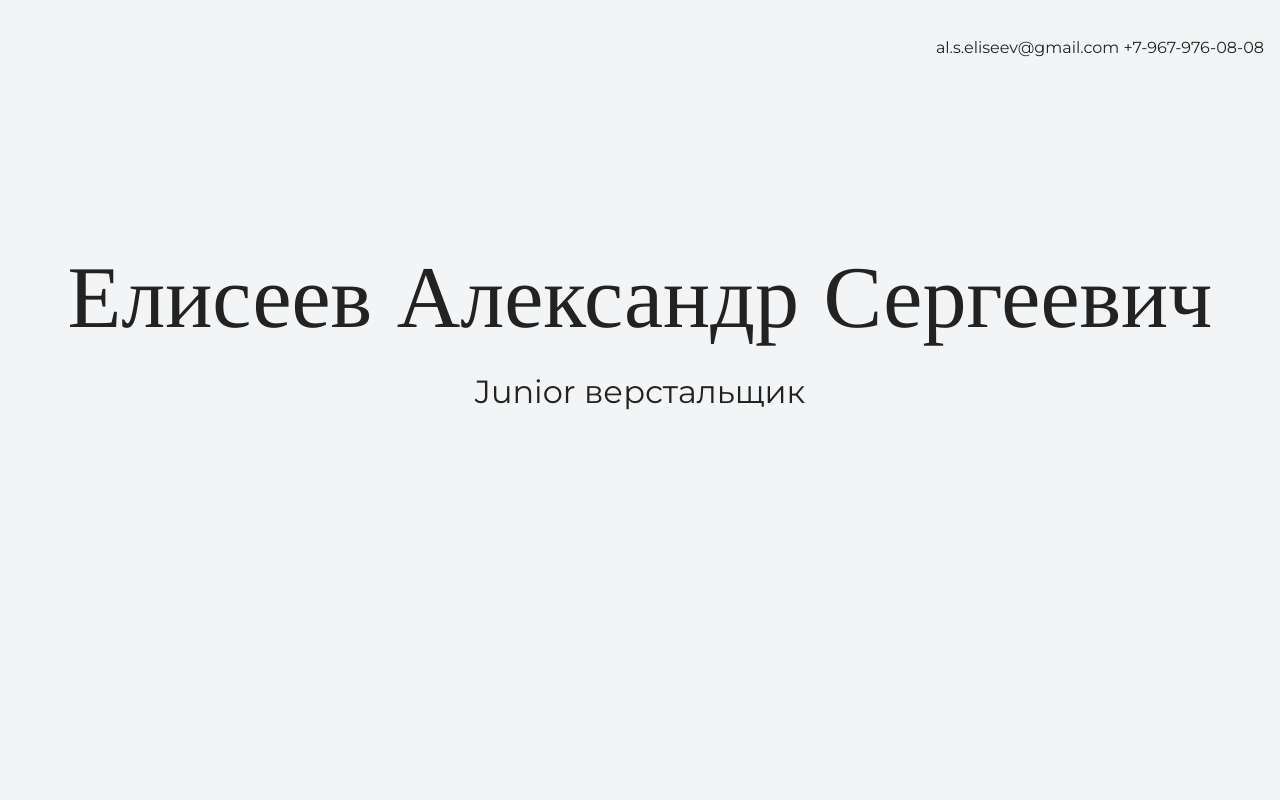
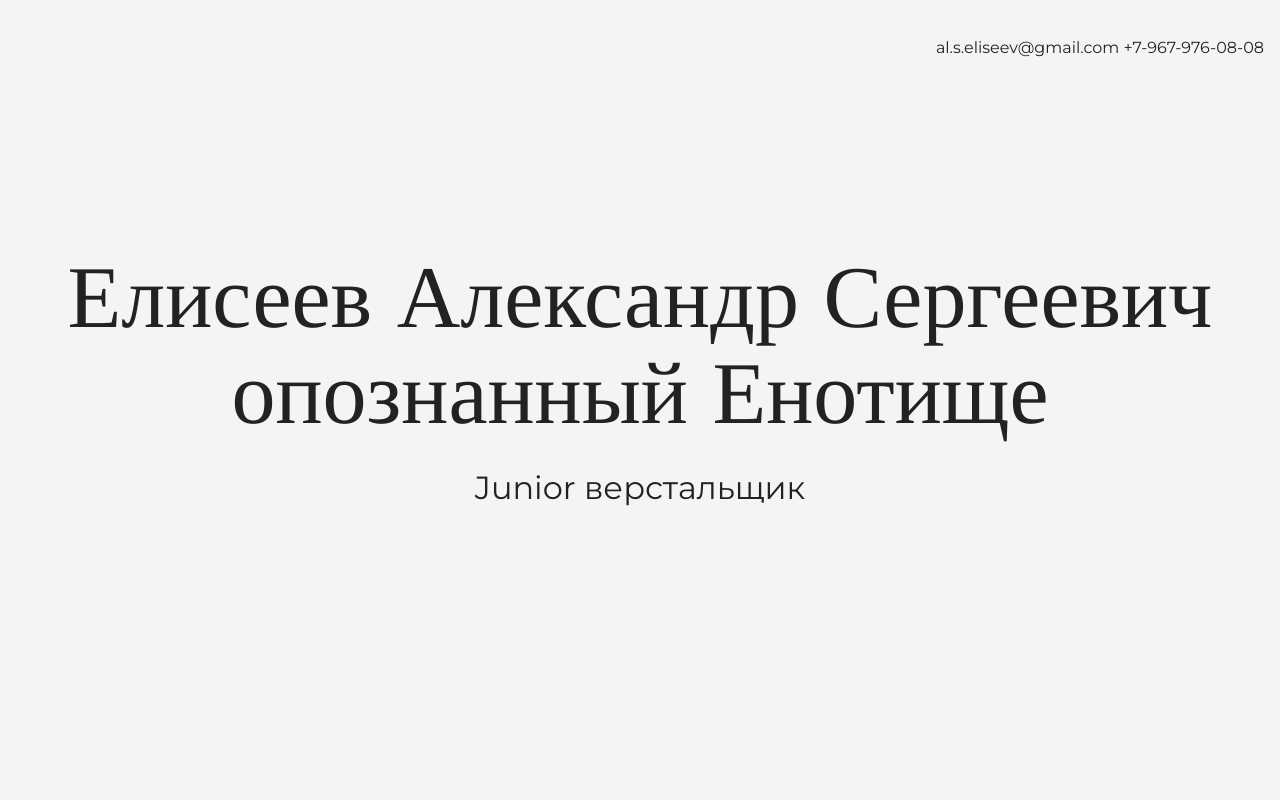
Before and after one commit to eliseev08/my-site, a plain HTML site: page index.html in a window 1280 px wide. Shown: the top 800 px of the page. Drawn offline with nearby package versions, Linux system fonts and the light colour scheme.

Commit message:
меняет текст на главной странице

```diff
--- a/index.html
+++ b/index.html
@@ -16,7 +16,7 @@
 
     <section class="hero-image">
 	<div class="container">
-	<h1 class="heading">Елисеев Александр Сергеевич</h1>
+	<h1 class="heading">Елисеев Александр Сергеевич опознанный Енотище</h1>
         <p>Junior верстальщик</p>
 	</div>
     </section>
```
